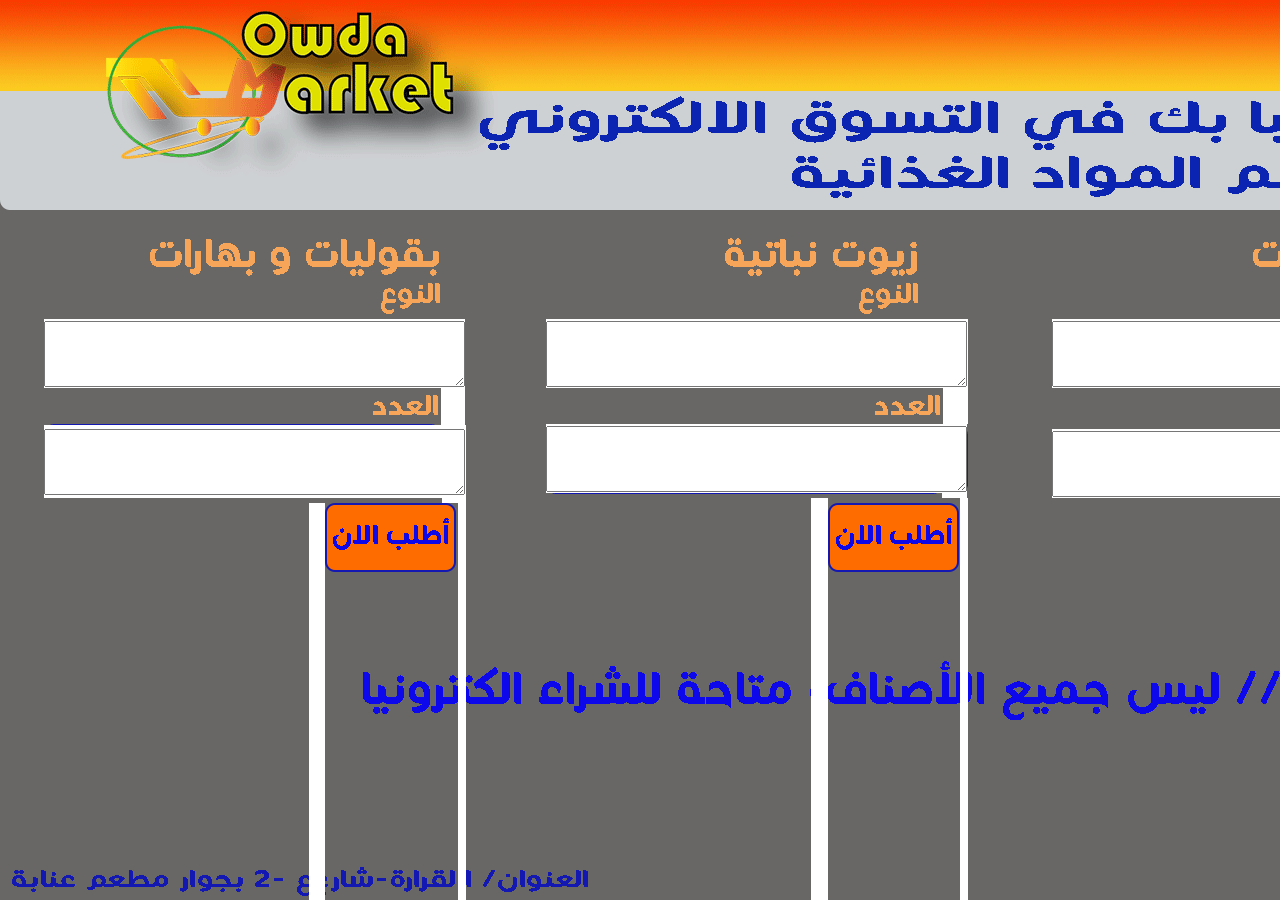
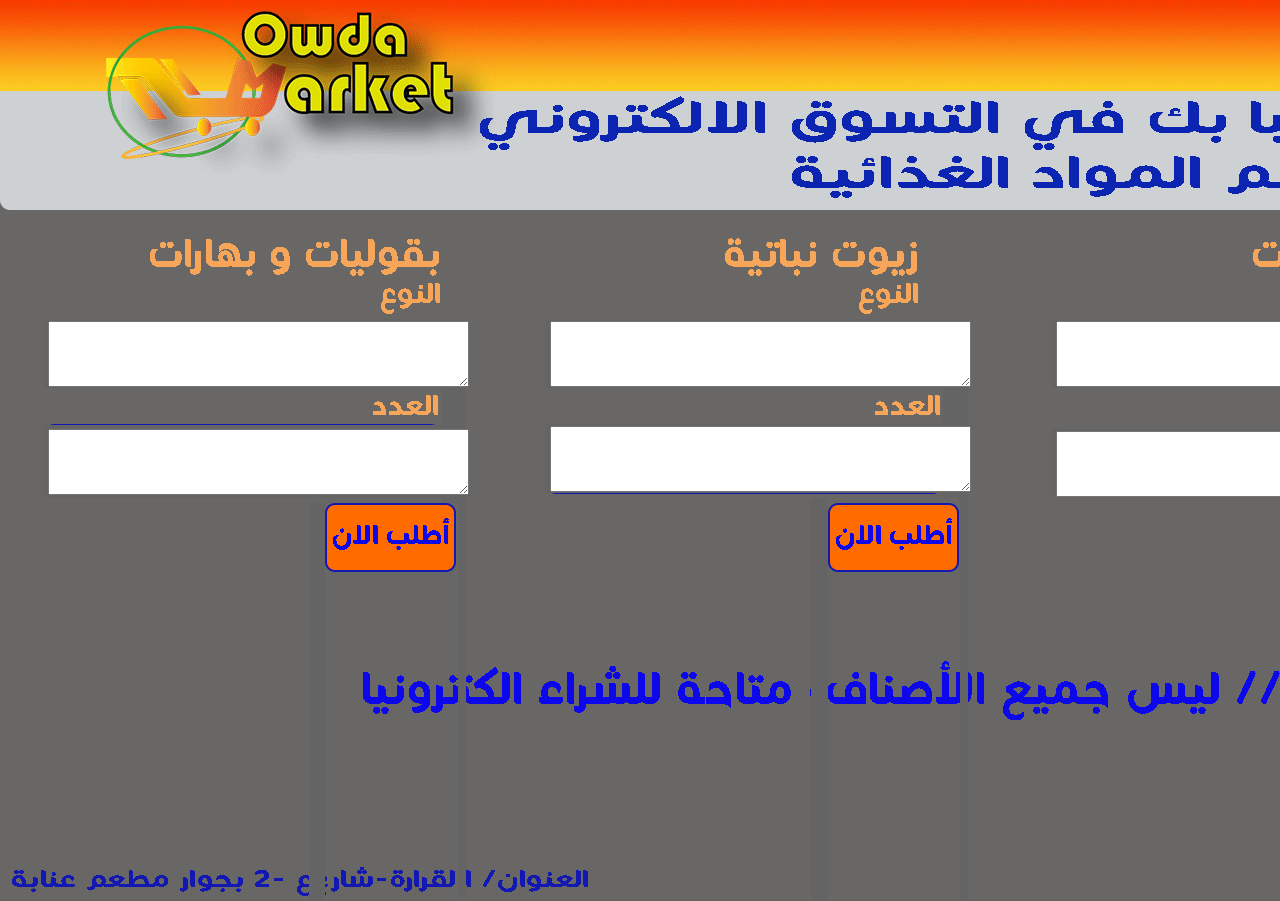
Before and after one commit to Tamer-14/OwdawebTM, a plain HTML site: page واجهة-مواد-غذائية.html in a window 1280 px wide. Shown: the top 901 px of the page. Drawn offline with Linux system fonts and the light colour scheme; files whose address does not match are found by name.

Commit message:
Update واجهة-مواد-غذائية.html

```diff
--- a/واجهة-مواد-غذائية.html
+++ b/واجهة-مواد-غذائية.html
@@ -1,6 +1,6 @@
 <html>
 <head>
-	<link rel="stylesheet" href="../واجهة المنظفات/web2.css">
+	<link rel="stylesheet" href="web2.css">
 <title>واجهة مواد غذائية</title>
 <meta http-equiv="Content-Type" content="text/html; charset=utf-8">
 </head>
```
